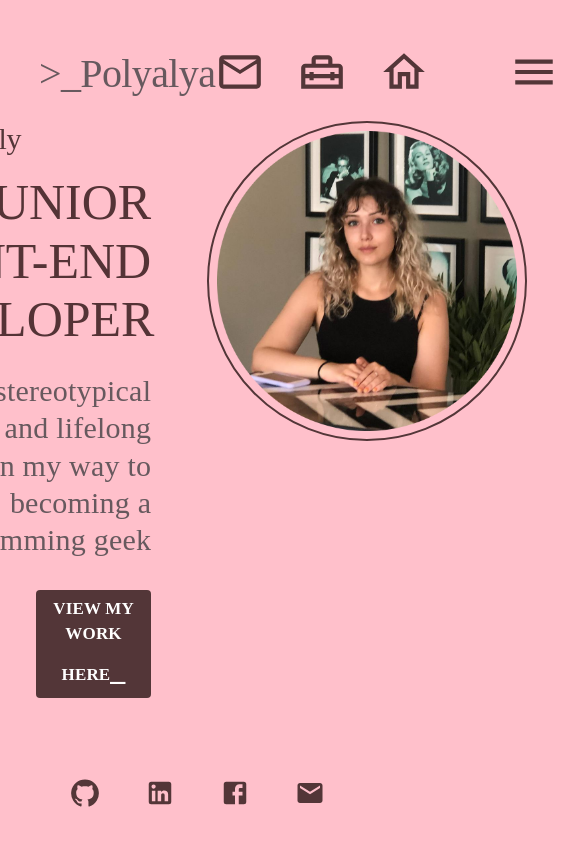
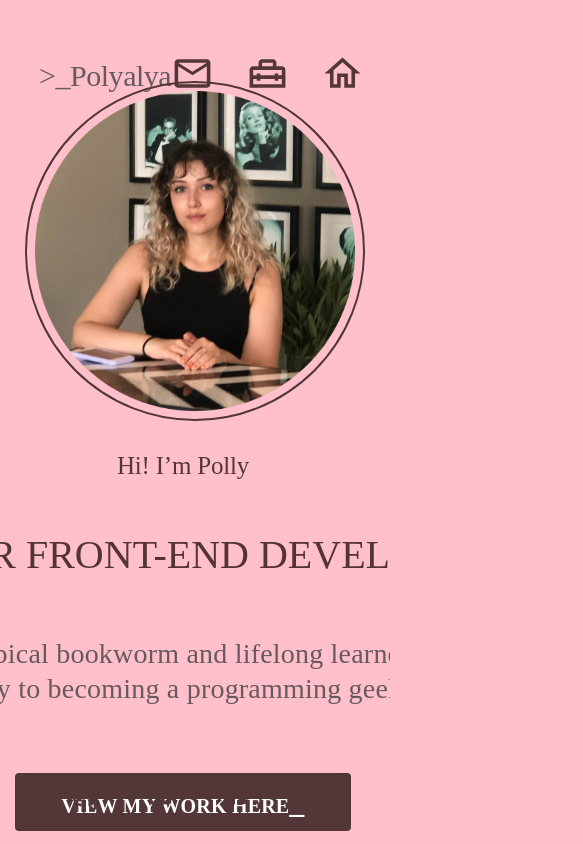
Before and after one commit to polyalyameow/Portfolio, a React (Vite) app: page / in a window 390 px wide. Both pictures are taken after a click on the icon 292 px from the left and 74 px from the top of the page. Shown: the whole page, 583 px wide, since content can reach past the window. Built offline with nearby package versions, Linux system fonts and the light colour scheme; a web font is replaced by a local one.

Commit message:
MQ in process

```diff
--- a/src/components/Content/Content.tsx
+++ b/src/components/Content/Content.tsx
@@ -12,24 +12,31 @@ import Button from '@mui/material/Button';
 
 
 
+
+
 const Content = () => {
+
+
 
   return (
 
-    <Box sx={{ display: "flex", flexDirection:"column", alignItems:"center", justifyContent: "center", padding: "3%", height:"80%", flexWrap:'wrap'}}>
-    <Box sx={{display: "flex", flexDirection:"row-reverse", justifyContent:"center", width: "80%", paddingTop: 5}}>
+    <Box sx={{'@media(max-width: 912px)':{height: "400px"}, '@media(max-width: 820px)':{}, display: "flex", flexDirection:"column", alignItems:"center", justifyContent: "center", padding: "3%", height:"80%", flexWrap:'wrap'}}>
+    <Box sx={{'@media(max-width: 1025px)': {width : "50rem"}, '@media(max-width: 912px)': {flexDirection : "column", alignItems:"center", justifyContent:"center", paddingTop: 0}, display: "flex", flexDirection:"row-reverse", justifyContent:"center", width: "75rem", paddingTop: 5}}>
         <Avatar alt="Polyalya"
         src={avatar}
-        sx={{ width: "18.75rem", height: "18.75rem", border: "0.125rem solid #533638", padding: 1, marginLeft: 4 }}></Avatar>
-        <Box sx={{width: "54%", display: "flex", flexDirection:"column", marginRight: 3}}>
-            <Typography variant="h2" component="h2">Hi! I’m Polly</Typography>
-            <Typography variant="h3" component="h3" align="right" paddingTop={2} paddingBottom={3}>JUNIOR FRONT-END DEVELOPER</Typography>
-            <Typography variant="h4" component="h4" align="right">A stereotypical bookworm and lifelong learner on my way to becoming a programming geek</Typography>
-            <Button sx={{width:"40%", backgroundColor: "#533638", color: "#FFF", ":hover": {backgroundColor: "#67595E"}, alignSelf:"flex-end", marginTop:"2rem"}}><Link style={{textDecoration: "none"}} to="/projects"><Typography sx={{color:"white"}}>VIEW MY WORK HERE<span className="blink">_</span></Typography></Link></Button>
+        sx={{'@media(max-width: 1024px)': {width : "15rem", height :"15rem"}, '@media(max-width: 912px)': {width: "20rem", height: "20rem", marginBottom: 6, marginLeft: 0}, '@media(max-width: 768px)':{marginBottom: "10px"}, width: "18.75rem", height: "18.75rem", border: "0.125rem solid #533638", padding: 1, marginLeft: 4 }}></Avatar>
+        <Box sx={{'@media(max-width: 1500px)': {width : '40rem'}, '@media(max-width: 912px)':{height: "380px", alignItems:"center", justifyContent:"space-between", marginTop: "20px"},  display: "flex", flexDirection:"column", marginRight: 3, width: "50rem"}}>
+            <Typography sx={{'@media(max-width: 1024px)': {fontSize : 25}}} variant="h2" component="h2">Hi! I’m Polly</Typography>
+            <Typography sx={{'@media(max-width: 1024px)': {fontSize : 35}, '@media(max-width: 912px)': {textAlign:"center", fontSize: 40}}} variant="h3" component="h3" align="right" paddingTop={2} paddingBottom={3}>JUNIOR FRONT-END DEVELOPER</Typography>
+            <Typography sx={{'@media(max-width: 1024px)': {fontSize : 23}, '@media(max-width: 912px)': {textAlign:"center", fontSize: 28}}} variant="h4" component="h4" align="right">A stereotypical bookworm and lifelong learner on my way to becoming a programming geek</Typography>
+            <Button sx={{'@media(max-width: 1024px)': {width: "18rem"}, '@media(max-width: 912px)': {width: "21rem", padding: "0.4rem", alignSelf: "center"}, width:"21.875rem", padding:"0.188rem", backgroundColor: "#533638", color: "#FFF", ":hover": {backgroundColor: "#67595E"}, alignSelf:"flex-end", marginTop:"2rem"}}><Link style={{textDecoration: "none"}} to="/projects"><Typography sx={{'@media(max-width: 1024px)': {fontSize: 15}, '@media(max-width: 912px)': {fontSize: 20}, color:"white"}}>VIEW MY WORK HERE<span className="blink">_</span></Typography></Link></Button>
         </Box>
 
     </Box>
+
+
     </Box>
+
   )
 }
 
--- a/src/components/Footer/Footer.tsx
+++ b/src/components/Footer/Footer.tsx
@@ -16,7 +16,7 @@ import { Link as RouterLink} from "react-router-dom";
 const Footer = () => {
   return (
     <>
-      <Box sx={{display:'flex', flexDirection: 'row', justifyContent: 'center', marginBottom: 2}}>
+      <Box sx={{'@media(max-width: 820px)':{paddingBottom:"20px"}, '@media(max-width: 768px)':{paddingBottom: 0}, display:'flex', flexDirection: 'row', justifyContent: 'center', marginBottom: 2}}>
         <List sx={{display:'flex', flexDirection: 'row', justifyContent: 'space-between', width: "80%"}}>
             <ListItem sx={{ width: "20%"}}>
                 <ListItemIcon sx={{}}>
--- a/src/components/HeroSection/HeroSection.tsx
+++ b/src/components/HeroSection/HeroSection.tsx
@@ -10,7 +10,7 @@ import Box from '@mui/material/Box';
 const HeroSection = () => {
   return (
     <>
-    <Box sx={{ display: 'flex', flexDirection: 'column', width: "85%", alignItems: 'center', justifyContent: 'space-between'}}>
+    <Box sx={{display: 'flex', flexDirection: 'column', width: "85%", alignItems: 'center', justifyContent: 'space-between'}}>
      <Content />
 
     </Box>
--- a/src/components/NavBar/NavBar.tsx
+++ b/src/components/NavBar/NavBar.tsx
@@ -17,23 +17,23 @@ const NavBar = () => {
 
   return (
     <>
-      <Box sx={{ display: 'flex', flexDirection: 'row', justifyContent: 'space-between', width: "80%", height: '10%', margin: "32px auto 8px auto"}}>
+      <Box sx={{'@media(max-width: 1024px)': {width : "90%"}, '@media(max-width: 912px)': {margin: 0, height: 0},  '@media(max-width: 820px)':{width: "80%", height: "150px"},  display: 'flex', flexDirection: 'row', justifyContent: 'space-between', width: "80%", height: '10%', margin: "32px auto 8px auto"}}>
         <Box sx={{alignSelf: "center"}}>
-          <Link to="/" style={{ textDecoration: 'none' }}><Typography variant="h1" component="h1" sx={{paddingTop:"0.625rem", paddingBottom:"0.625rem"}}>&#62;&#95;Polyalya</Typography></Link>
+          <Link to="/" style={{ textDecoration: 'none' }}><Typography variant="h1" component="h1" sx={{'@media(max-width: 1024px)': {fontSize : 30}, paddingTop:"0.625rem", paddingBottom:"0.625rem"}}>&#62;&#95;Polyalya</Typography></Link>
         </Box>
 
         <Box sx={{ display: 'flex', flexDirection: 'row-reverse', alignSelf: "center"}}>
-          <MenuIcon sx={{fontSize: 50, pl: 10, pr: 3, color: "#533638"}} onClick={() => setShow(prev => !prev)}></MenuIcon>
+          <MenuIcon sx={{'@media(max-width: 1024px)': {fontSize : 43}, fontSize: 50, pl: 10, pr: 3, color: "#533638"}} onClick={() => setShow(prev => !prev)}></MenuIcon>
           {show &&
           <Box sx={{ display: 'flex', flexDirection: 'row-reverse'}}>
           <Tooltip title="Home" placement="bottom-end">
-            <Link to="/"><HomeOutlinedIcon sx={{fontSize: 50, marginLeft: 4, color: "#533638"}}/></Link>
+            <Link to="/"><HomeOutlinedIcon sx={{'@media(max-width: 1024px)': {fontSize : 43}, fontSize: 50, marginLeft: 4, color: "#533638"}}/></Link>
           </Tooltip>
           <Tooltip title="Projects" placement="bottom-end">
-          <Link to="/projects"><HomeRepairServiceOutlinedIcon sx={{fontSize: 50, marginLeft: 4, color: "#533638"}}/></Link>
+          <Link to="/projects"><HomeRepairServiceOutlinedIcon sx={{'@media(max-width: 1024px)': {fontSize : 43}, fontSize: 50, marginLeft: 4, color: "#533638"}}/></Link>
         </Tooltip>
         <Tooltip title="Contacts" placement="bottom-end">
-          <Link to="/contacts"><MailOutlinedIcon sx={{fontSize: 50, color: "#533638"}}/></Link>
+          <Link to="/contacts"><MailOutlinedIcon sx={{'@media(max-width: 1024px)': {fontSize : 43}, fontSize: 50, color: "#533638"}}/></Link>
         </Tooltip>
         </Box>
           }
--- a/src/index.css
+++ b/src/index.css
@@ -1,6 +1,3 @@
-
-
-
 #root {
   max-width: 125rem;
   width: 100%;
@@ -19,11 +16,25 @@
 
 body{
   max-width: 100%;
-  max-height: 1200px;
+  max-height: 1400px;
   height: 100vh;
   padding: 0;
   margin: 0;
   box-sizing: border-box;
   position: relative;
   background-color: pink;
+  overflow: hidden;
 }
+
+@media(max-width: 912px){
+  #root {
+    justify-content: space-around;
+  }
+}
+
+@media(max-width: 820px){
+  #root {
+    overflow: hidden;
+    justify-content: space-between;
+  }
+}
```
Also changed, not shown: src/assets/styles.js (added, +12 -0 lines), 1 other file (tests, documents, lock files or other folders).
